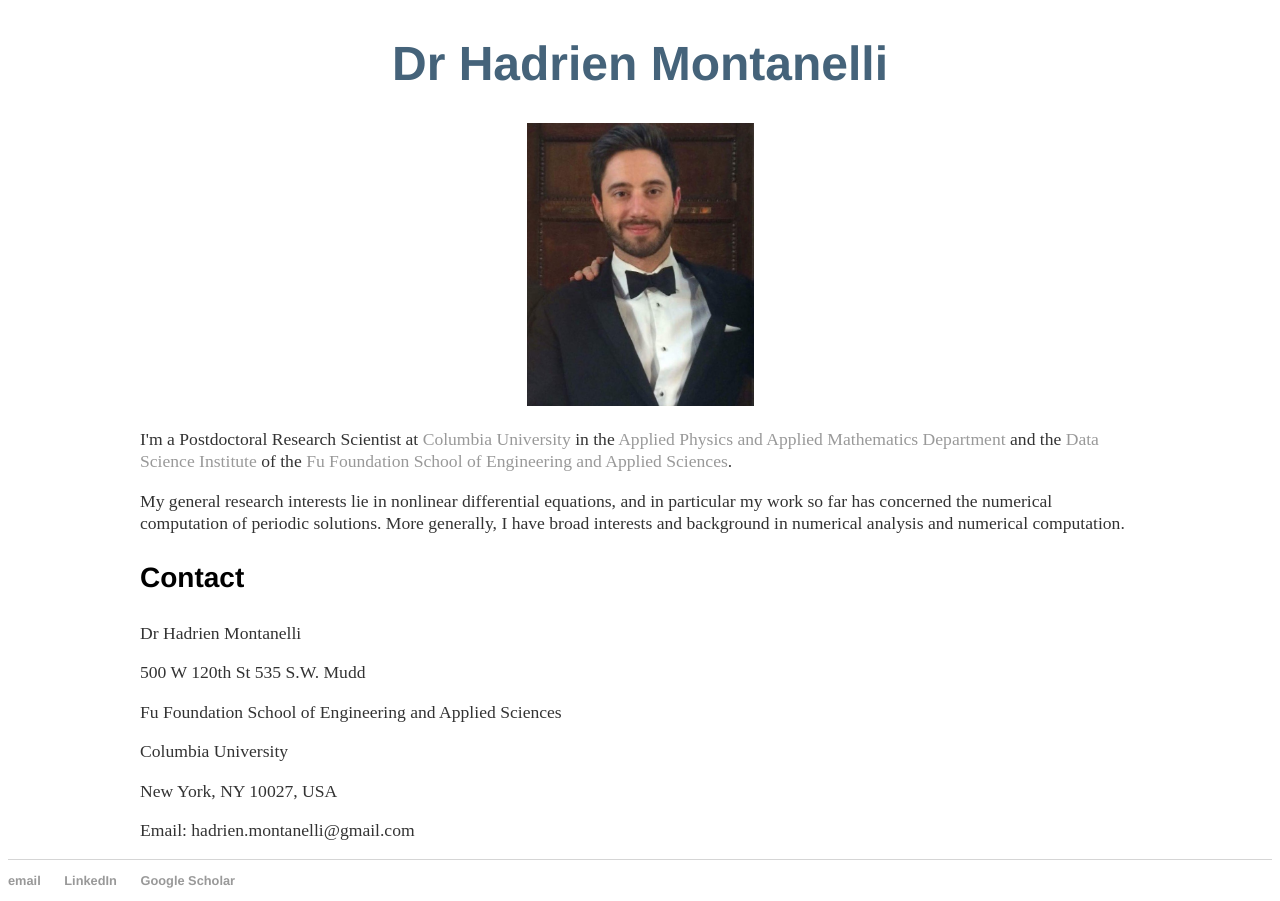
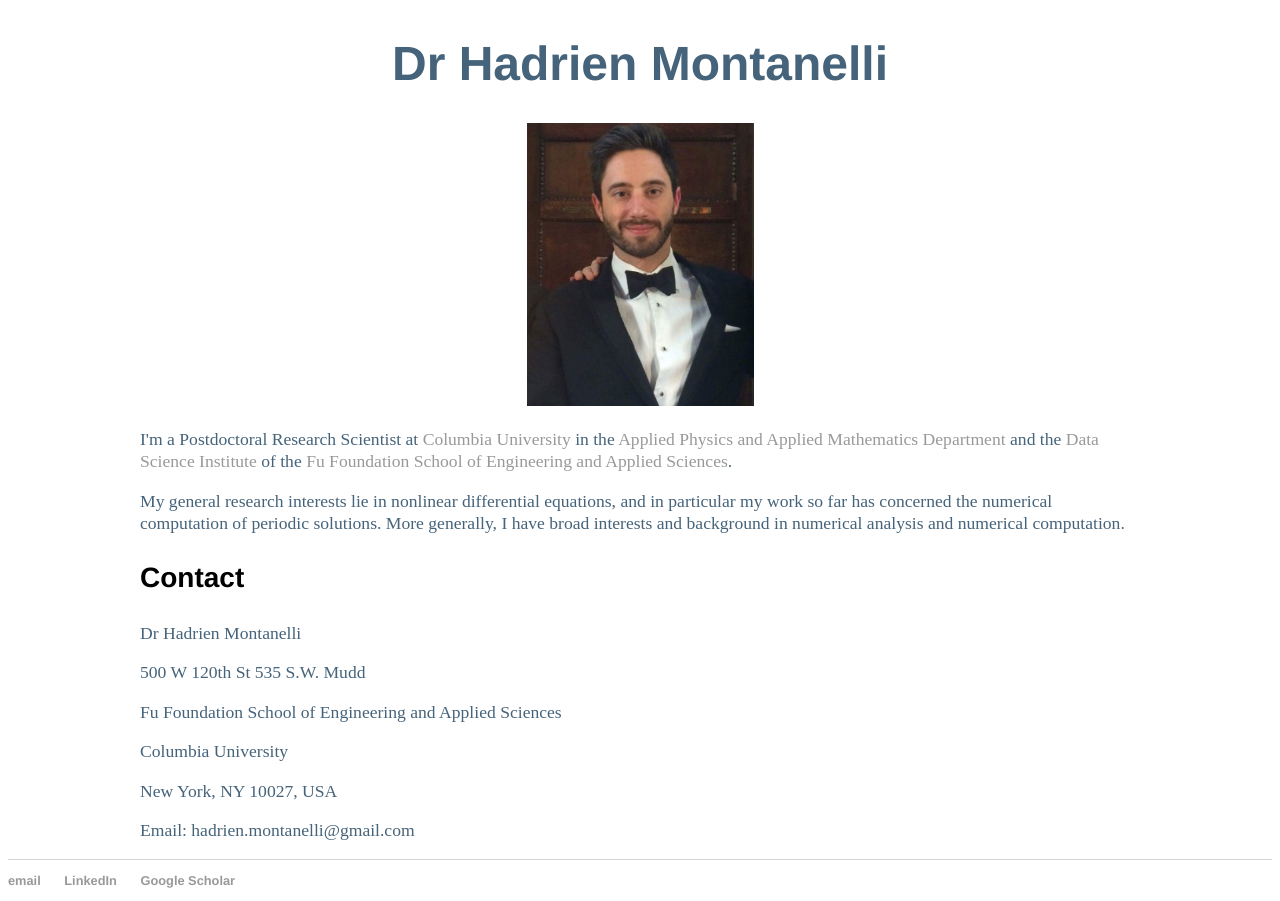
Before and after one commit to Hadrien-Montanelli/Hadrien-Montanelli.github.io, a Jekyll site: the page built from index.html, in a window 1280 px wide. Shown: the part 196-1097 px from the top of the page. Built offline with Jekyll 4.4.1, drawn with Linux system fonts in a browser that asks for light colours.

Commit message:
Update main.css

```diff
--- a/css/main.css
+++ b/css/main.css
@@ -38,7 +38,7 @@ h3 {
 p {
     font-size: 1.1em;
     line-height: 1.25em;
-    color: #333;
+    color: rgb(69, 99, 122)
 }
 footer {
     border-top: 1px solid #d5d5d5;
```
